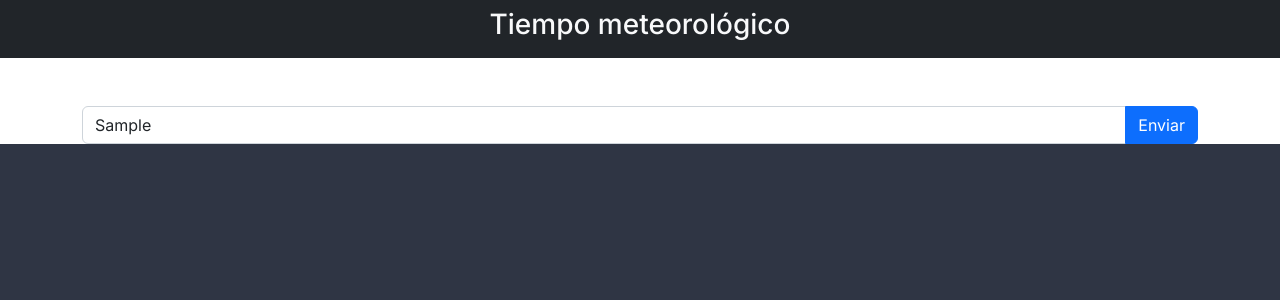
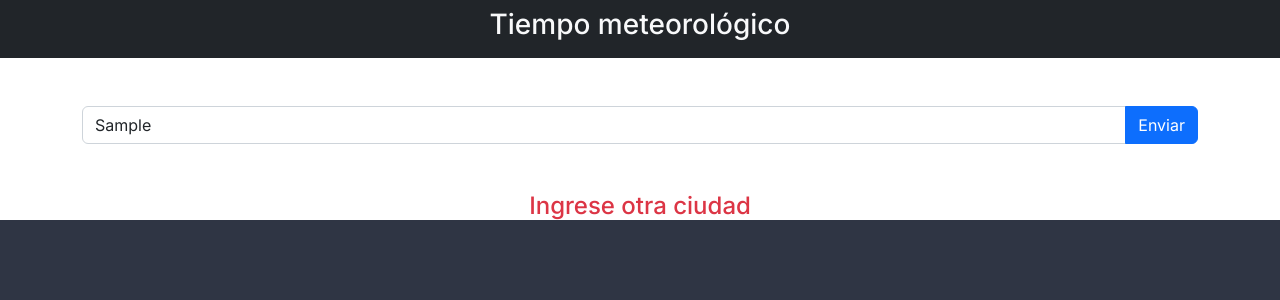
Before and after one commit to tcmatias93/app-clima, a Next.js app in the folder app-clima-matias-torres/: page / in a window 1280 px wide. Both pictures are taken after typing "Sample" into the empty fields and a click on the button "Enviar". Shown: the top 300 px of the page. Built offline with nearby package versions, Linux system fonts and the light colour scheme; no server answers.

Commit message:
mejor manejo de errores

```diff
--- a/app-clima-matias-torres/components/Clima.js
+++ b/app-clima-matias-torres/components/Clima.js
@@ -8,6 +8,7 @@ const Clima = () => {
   const [city, setCity] = useState("");
   const [clima, setClima] = useState(null);
   const [error, setError] = useState("");
+  const [errorApi, setErrorApi] = useState(null);
 
   var requestOptions = {
     method: "GET",
@@ -18,9 +19,10 @@ const Clima = () => {
     event.preventDefault();
     if (city.trim() === "") {
       setError("Por favor, ingresa una ciudad");
+      setClima(null);
+      setErrorApi(null);
     } else {
       setError("");
-      console.log("Ciudad ingresada:", city);
       await fetch(
         `https://api.openweathermap.org/data/2.5/weather?q=${city}&lang=es&appid=5f3da5be43514d2f2fa95b7d0e3e01d6&units=metric`,
         requestOptions
@@ -30,11 +32,13 @@ const Clima = () => {
           return response.json();
         })
         .then((climaData) => {
-          console.log(climaData);
           setClima(climaData);
+          setErrorApi(null);
         })
         .catch((error) => {
-          console.log(error);
+          setClima(null);
+          setErrorApi(error);
+          console.log("error Api ", error);
         });
     }
   };
@@ -48,7 +52,7 @@ const Clima = () => {
         setError={setError}
       />
 
-      <DetalleClima clima={clima} />
+      <DetalleClima clima={clima} errorApi={errorApi} />
     </>
   );
 };
--- a/app-clima-matias-torres/components/DetalleClima.js
+++ b/app-clima-matias-torres/components/DetalleClima.js
@@ -1,6 +1,6 @@
 import React from "react";
 
-const DetalleClima = ({ clima }) => {
+const DetalleClima = ({ clima, errorApi }) => {
   const nuevaFecha = new Date();
   const dia = nuevaFecha.getDate();
   const mes = nuevaFecha.getMonth();
@@ -41,6 +41,10 @@ const DetalleClima = ({ clima }) => {
           </div>
         </>
       )}
+
+      {errorApi && (
+        <h4 className="text-danger text-center">Ingrese otra ciudad</h4>
+      )}
     </div>
   );
 };
```
